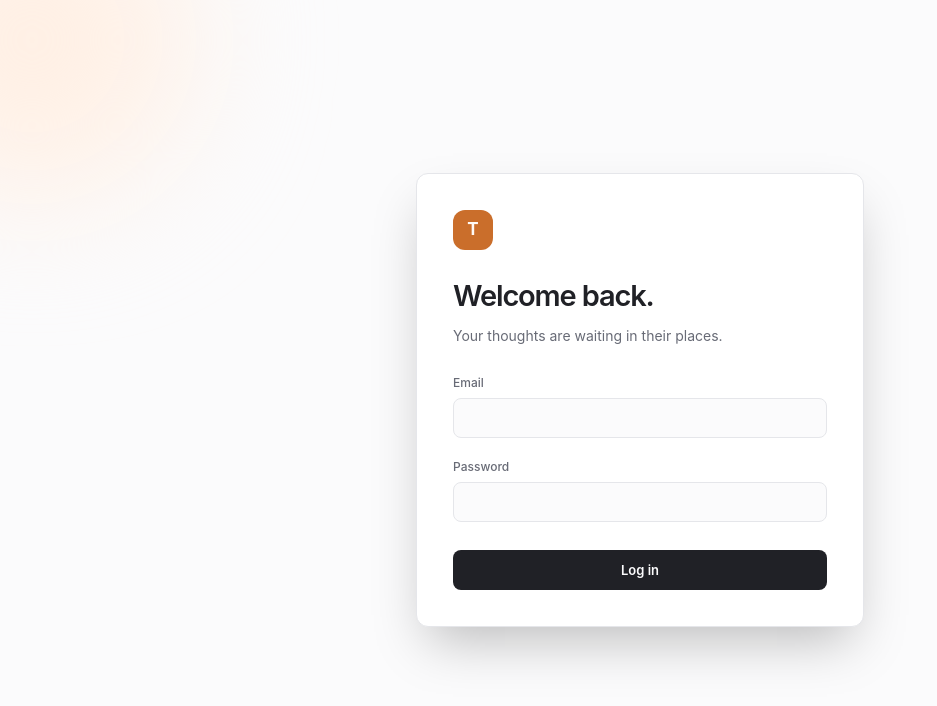
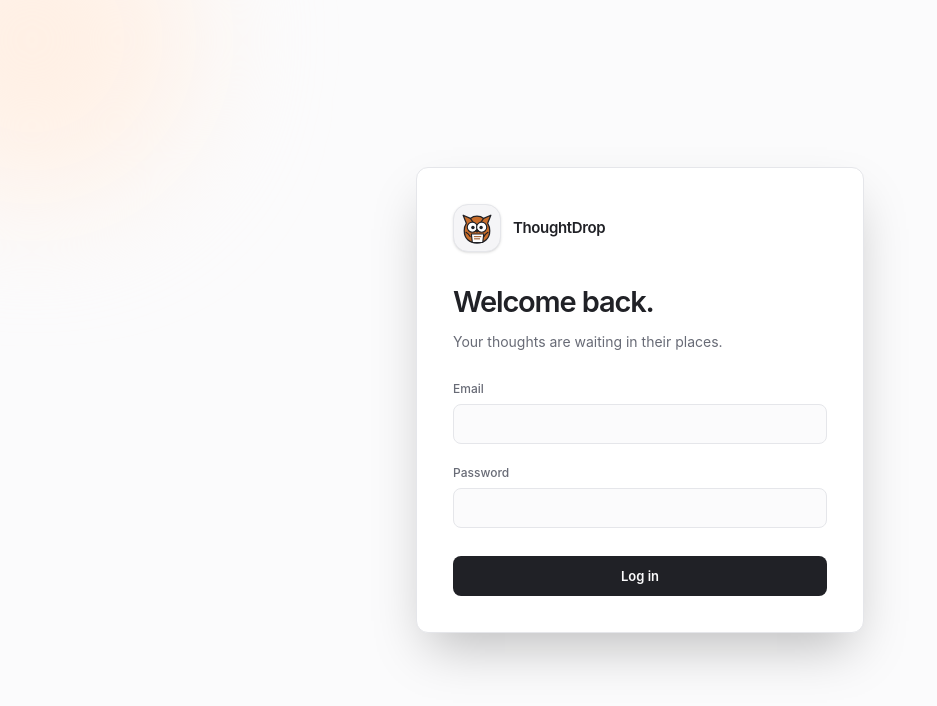
Before and after one commit to capturenote-inc/Thoughtdrop2, a Next.js app: page /login in a window 1280 px wide. Shown: the top 706 px of the page, without its empty margins (0-937 px from the left). Built offline with nearby package versions, Linux system fonts and the light colour scheme.

Commit message:
Polish capture notes and owl identity

```diff
--- a/src/app/(app)/page.tsx
+++ b/src/app/(app)/page.tsx
@@ -54,7 +54,7 @@ export default async function Today() {
               const page = note.page_id ? pageById.get(note.page_id) : undefined;
               const palette = page ? PAGE_COLORS[resolvePageColor(page.color)] : null;
               return (
-                <Link key={note.id} href={page ? `/pages/${page.tag}` : "/inbox"} className="group flex gap-4 rounded-lg border border-border bg-bg-card px-4 py-3.5 transition-colors hover:border-ink-ghost">
+                <Link key={note.id} href={page ? `/pages/${page.tag}` : "/inbox"} className="note-paper group relative flex overflow-hidden rounded-xl px-4 py-3.5 transition-transform hover:-translate-y-px">
                   <span className="mt-1.5 h-2 w-2 shrink-0 rounded-full" style={{ backgroundColor: palette?.ink ?? "var(--color-amber)" }} />
                   <span className="min-w-0 flex-1"><span className="block truncate text-[14px] leading-6 text-ink-body group-hover:text-ink">{notePreview(note.body)}</span><span className="mt-1 block text-[11px] text-ink-faint">{page ? `#${page.tag} · ${page.title}` : "Inbox"}</span></span>
                   <span className="mt-1 shrink-0 font-mono text-[10.5px] text-ink-faint">{formatRelativeTime(note.created_at)}</span>
--- a/src/app/login/page.tsx
+++ b/src/app/login/page.tsx
@@ -2,6 +2,7 @@
 
 import { useActionState } from "react";
 import { login } from "@/app/auth/actions";
+import { ThoughtdropMark } from "@/components/ThoughtdropMark";
 
 export default function LoginPage() {
   const [state, action, pending] = useActionState(login, undefined);
@@ -14,7 +15,12 @@ export default function LoginPage() {
         className="relative flex w-full max-w-md flex-col gap-5 rounded-xl border border-border-modal bg-bg-modal p-9 shadow-2xl"
       >
         <div className="mb-2">
-          <span className="mb-6 grid h-10 w-10 place-items-center rounded-xl bg-amber text-[17px] font-bold text-on-amber">T</span>
+          <div className="mb-7 flex items-center gap-3">
+            <span className="grid h-12 w-12 place-items-center rounded-[15px] border border-border bg-card-header text-ink shadow-sm">
+              <ThoughtdropMark className="h-10 w-10" />
+            </span>
+            <span className="text-[15px] font-semibold tracking-[-0.025em] text-ink">ThoughtDrop</span>
+          </div>
           <h1 className="text-[29px] font-semibold tracking-[-0.04em] text-ink">Welcome back.</h1>
           <p className="mt-2 text-[14px] text-ink-secondary">Your thoughts are waiting in their places.</p>
         </div>
--- a/src/components/NoteCard.tsx
+++ b/src/components/NoteCard.tsx
@@ -8,6 +8,14 @@ export interface NoteCardTag {
   tag: string;
   color?: PageColorKey | string | null;
   unmatched?: boolean;
+}
+
+function PinIcon() {
+  return (
+    <svg viewBox="0 0 16 16" fill="none" className="h-3.5 w-3.5" aria-hidden>
+      <path d="m5 2 6 1.6-1.6 2.1.9 3-2.1.8L7 14l-1-4.9-1.9-1.8L5 6.1V2Z" fill="currentColor" />
+    </svg>
+  );
 }
 
 /**
@@ -28,7 +36,7 @@ export function NoteCard({
   footer: ReactNode;
 }) {
   return (
-    <article className="group rounded-r-xl border-l-[3px] border-l-amber bg-card-header/70 px-5 py-4 transition-colors hover:bg-card-header">
+    <article className={`note-paper group relative isolate overflow-hidden rounded-[14px] px-5 py-4 transition-transform duration-150 hover:-translate-y-px ${pinned ? "note-paper-pinned" : ""}`}>
       <div className="flex items-center gap-2.5">
         {headerTag ? (
           <TagPill
@@ -41,14 +49,14 @@ export function NoteCard({
           <span className="text-[11px] text-ink-faint">untagged</span>
         )}
         {headerTag?.unmatched && <span className="text-[11px] text-ink-faint">no page owns this tag</span>}
-        {pinned && <span className="text-[10px] font-medium text-amber-ink">Pinned</span>}
+        {pinned && <span className="flex items-center gap-1 text-[10px] font-medium text-amber-ink"><PinIcon />Pinned</span>}
         <div className="flex-1" />
         <span className="font-mono text-[10.5px] text-ink-faint">{formatRelativeTime(createdAt)}</span>
       </div>
-      <div className="max-w-4xl py-3 text-[15px] leading-[1.7] text-ink-body">
+      <div className="max-w-4xl whitespace-pre-wrap py-3.5 text-[15.5px] leading-[1.75] text-ink-body">
         <NoteBody body={body} unmatched={headerTag?.unmatched} hideRoutingTagPill />
       </div>
-      <div className="flex items-center gap-3.5 text-[12px]">{footer}</div>
+      <div className="flex items-center gap-3.5 border-t border-border-soft pt-2.5 text-[11.5px]">{footer}</div>
     </article>
   );
 }
--- a/src/components/ThoughtdropMark.tsx
+++ b/src/components/ThoughtdropMark.tsx
@@ -1,10 +1,22 @@
 export function ThoughtdropMark({ className }: { className?: string }) {
   return (
-    <svg viewBox="0 0 32 32" fill="none" className={className} aria-hidden>
-      <path d="M8.3 11.2 5.8 6.5c3.1.15 5.65.95 7.65 2.4A15.3 15.3 0 0 1 16 8.7c.9 0 1.75.08 2.55.22 2-1.45 4.55-2.25 7.65-2.4l-2.5 4.7c1.55 1.96 2.3 4.3 2.3 7.03 0 6.52-4.48 10.25-10 10.25S6 24.77 6 18.25c0-2.73.75-5.07 2.3-7.03Z" fill="currentColor" />
-      <path d="M10.15 16.35c0-1.55 1.13-2.65 2.58-2.65s2.57 1.1 2.57 2.65c0 1.56-1.12 2.66-2.57 2.66s-2.58-1.1-2.58-2.66Zm6.7 0c0-1.55 1.12-2.65 2.57-2.65S22 14.8 22 16.35c0 1.56-1.12 2.66-2.58 2.66s-2.57-1.1-2.57-2.66Z" fill="var(--color-rail)" />
-      <path d="m16 18.75-1.6 1.46 1.6 1.1 1.6-1.1-1.6-1.46Z" fill="var(--color-amber)" />
-      <path d="M10.25 22.55c1.55 1.28 3.45 1.92 5.75 1.92s4.2-.64 5.75-1.92" stroke="var(--color-rail)" strokeWidth="1.35" strokeLinecap="round" />
+    <svg viewBox="0 0 48 48" fill="none" className={className} aria-hidden>
+      <path
+        d="M7.4 8.7 16 12.5A12.8 12.8 0 0 1 24 9.7c3 0 5.7.9 8 2.8l8.6-3.8-3.8 9.7a15.8 15.8 0 0 1 2.5 8.8C39.3 36.4 33.2 42 24 42S8.7 36.4 8.7 27.2c0-3.4.8-6.3 2.5-8.8L7.4 8.7Z"
+        fill="var(--color-amber)"
+        stroke="currentColor"
+        strokeWidth="1.5"
+        strokeLinejoin="round"
+      />
+      <path d="M16 12.5 19.2 17M32 12.5 28.8 17" stroke="currentColor" strokeWidth="1.35" strokeLinecap="round" />
+      <circle cx="18.4" cy="23" r="6.1" fill="var(--color-bg-modal)" stroke="currentColor" strokeWidth="1.4" />
+      <circle cx="29.6" cy="23" r="6.1" fill="var(--color-bg-modal)" stroke="currentColor" strokeWidth="1.4" />
+      <circle cx="19.1" cy="23.4" r="2.05" fill="currentColor" />
+      <circle cx="28.9" cy="23.4" r="2.05" fill="currentColor" />
+      <path d="m24 25.4-2.3 2.2 2.3 1.8 2.3-1.8-2.3-2.2Z" fill="currentColor" stroke="currentColor" strokeWidth=".5" strokeLinejoin="round" />
+      <path d="M10.8 29.2c2.1 1.2 3.8 2.9 5 5.1M37.2 29.2a14.2 14.2 0 0 0-5 5.1" stroke="currentColor" strokeWidth="1.45" strokeLinecap="round" />
+      <path d="M17.2 31.2h14.9l-1.2 10.2H18.4l-1.2-10.2Z" fill="var(--color-bg-modal)" stroke="currentColor" strokeWidth="1.4" strokeLinejoin="round" />
+      <path d="M20.7 34.4h7.9M20.9 37h6.2" stroke="var(--color-amber-ink)" strokeWidth="1.15" strokeLinecap="round" />
     </svg>
   );
 }
--- a/src/components/TopBar.tsx
+++ b/src/components/TopBar.tsx
@@ -145,8 +145,8 @@ export function TopBar({ untriagedCount, pages }: { untriagedCount: number; page
   return (
     <aside className={`sticky top-0 z-20 flex h-dvh shrink-0 flex-col border-r border-rail-line bg-rail p-3 transition-[width] duration-200 ${expanded ? "w-[240px]" : "w-[68px]"}`}>
       <div className="mb-5 flex items-center justify-between">
-        <Link href="/" title="ThoughtDrop home" aria-label="ThoughtDrop home" className="grid h-9 w-9 shrink-0 place-items-center rounded-xl bg-rail-ink text-rail shadow-sm transition-transform hover:scale-[1.03]">
-          <ThoughtdropMark className="h-[25px] w-[25px]" />
+        <Link href="/" title="ThoughtDrop home" aria-label="ThoughtDrop home" className="grid h-10 w-10 shrink-0 place-items-center rounded-[13px] border border-rail-line bg-rail-active text-rail-ink shadow-sm transition-transform hover:scale-[1.03]">
+          <ThoughtdropMark className="h-[34px] w-[34px]" />
         </Link>
         {expanded && <span className="mr-auto ml-3 text-[14px] font-semibold tracking-[-0.02em] text-rail-ink">ThoughtDrop</span>}
         <button type="button" onClick={() => setExpanded((value) => !value)} aria-label={expanded ? "Collapse navigation" : "Expand navigation"} title={expanded ? "Collapse navigation" : "Expand navigation"} className="grid h-8 w-8 place-items-center rounded-md text-rail-muted hover:bg-rail-active hover:text-rail-ink"><span aria-hidden className="text-base leading-none">{expanded ? "‹" : "›"}</span></button>
```
Also changed, not shown: src/app/globals.css (+49 -0 lines), src/components/CreateNoteModal.tsx (+9 -8 lines), src/app/icon.svg (added), 2 other files (tests, documents, lock files or other folders).
